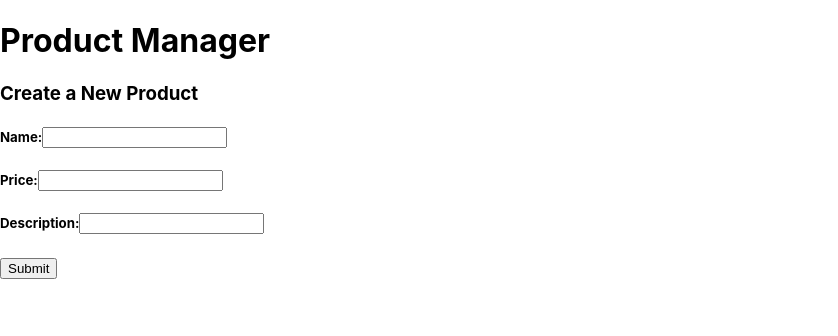
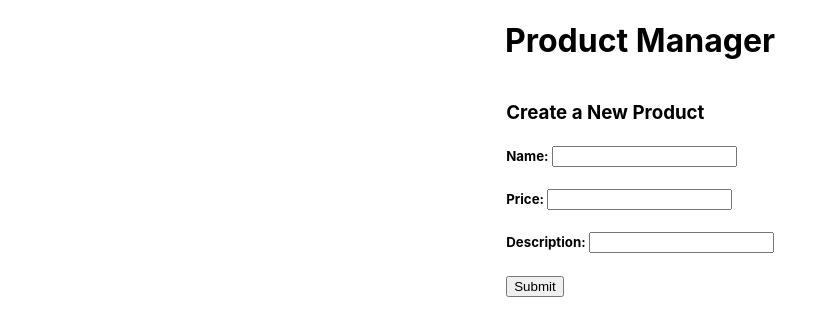
Before and after one commit to alexandervice/codingdojo-mern, a React (Create React App) app in the folder full-stack-mern/product-manager-part1/client/: page / in a window 1280 px wide. Shown: the top 336 px of the page, without its empty margins (0-838 px from the left). Built offline with nearby package versions, Linux system fonts and the light colour scheme.

Commit message:
completed assignment

```diff
--- a/full-stack-mern/product-manager-part1/client/src/App.css
+++ b/full-stack-mern/product-manager-part1/client/src/App.css
@@ -1,5 +1,14 @@
 .App {
   text-align: center;
+  display: flex;
+  align-items: center;
+  flex-direction: column;
+  justify-content: center;
+}
+
+.productForm {
+  text-align: start;
+  margin: 10px;
 }
 
 .App-logo {
--- a/full-stack-mern/product-manager-part1/client/src/App.js
+++ b/full-stack-mern/product-manager-part1/client/src/App.js
@@ -1,5 +1,6 @@
 import React from 'react';
 import ProductForm from './components/ProductForm';
+import './App.css';
 
 function App() {
   return (
--- a/full-stack-mern/product-manager-part1/client/src/components/ProductForm.jsx
+++ b/full-stack-mern/product-manager-part1/client/src/components/ProductForm.jsx
@@ -6,9 +6,10 @@ const ProductForm= () => {
   //   price: 0,
   //   description: ""
   // });
-  const [ name, setName ] = useState("")
-  const [ price, setPrice ] = useState(0)
-  const [ description, setDescription ] = useState("")
+  const [ name, setName ] = useState("");
+  const [ price, setPrice ] = useState(0);
+  const [ description, setDescription ] = useState("");
+  const [submissionStatus, setSubmissionStatus] = useState(false);
   // useEffect(()=>{
   //   axios.post("http://localhost:8000/api/products/create")
   //     .then(res=>setProduct(res.data.product))
@@ -17,6 +18,7 @@ const ProductForm= () => {
 
   const onSubmitHandler = (e) => {
   e.preventDefault();
+  setSubmissionStatus(true);
   //make a post request to create a new product
   axios.post('http://localhost:8000/api/products/create', {
     name,
@@ -32,23 +34,28 @@ const ProductForm= () => {
 
   return (
     <div>
+      {submissionStatus ?
+      <h3>Thank you for submitting the form</h3> :
+      <div className='productForm'>
         <h3>Create a New Product</h3>
         <form onSubmit={onSubmitHandler}>
           <h5>
-          <label htmlFor="name">Name:</label>
+            <label htmlFor="name">Name: </label>
             <input type="text" name='name' onChange={(e) => setName(e.target.value)}/>
           </h5>
           <h5>
-          <label htmlFor="price">Price:</label>
+            <label htmlFor="price">Price: </label>
             <input type="number" name='price' onChange={(e) => setPrice(e.target.value)}/>
           </h5>
           <h5>
-          <label htmlFor="description">Description:</label>
+            <label htmlFor="description">Description: </label>
             <input type="text" name='description' onChange={(e) => setDescription(e.target.value)}/>
           </h5>
           <input type="submit"/>
         </form>
       </div>
+      }
+    </div>
   )
 }
 export default ProductForm;
```
Lines whose indentation alone changed are shown as unchanged.
